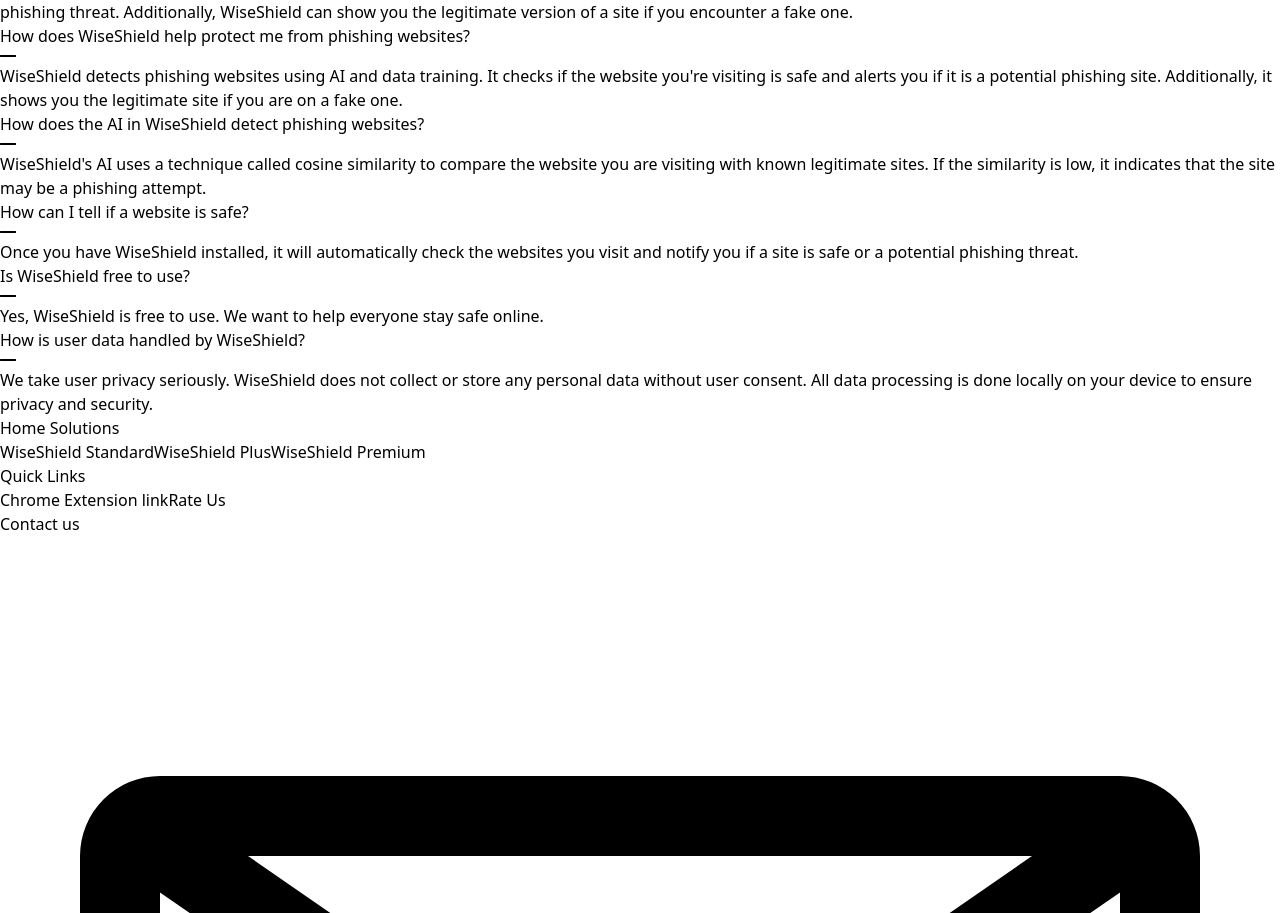
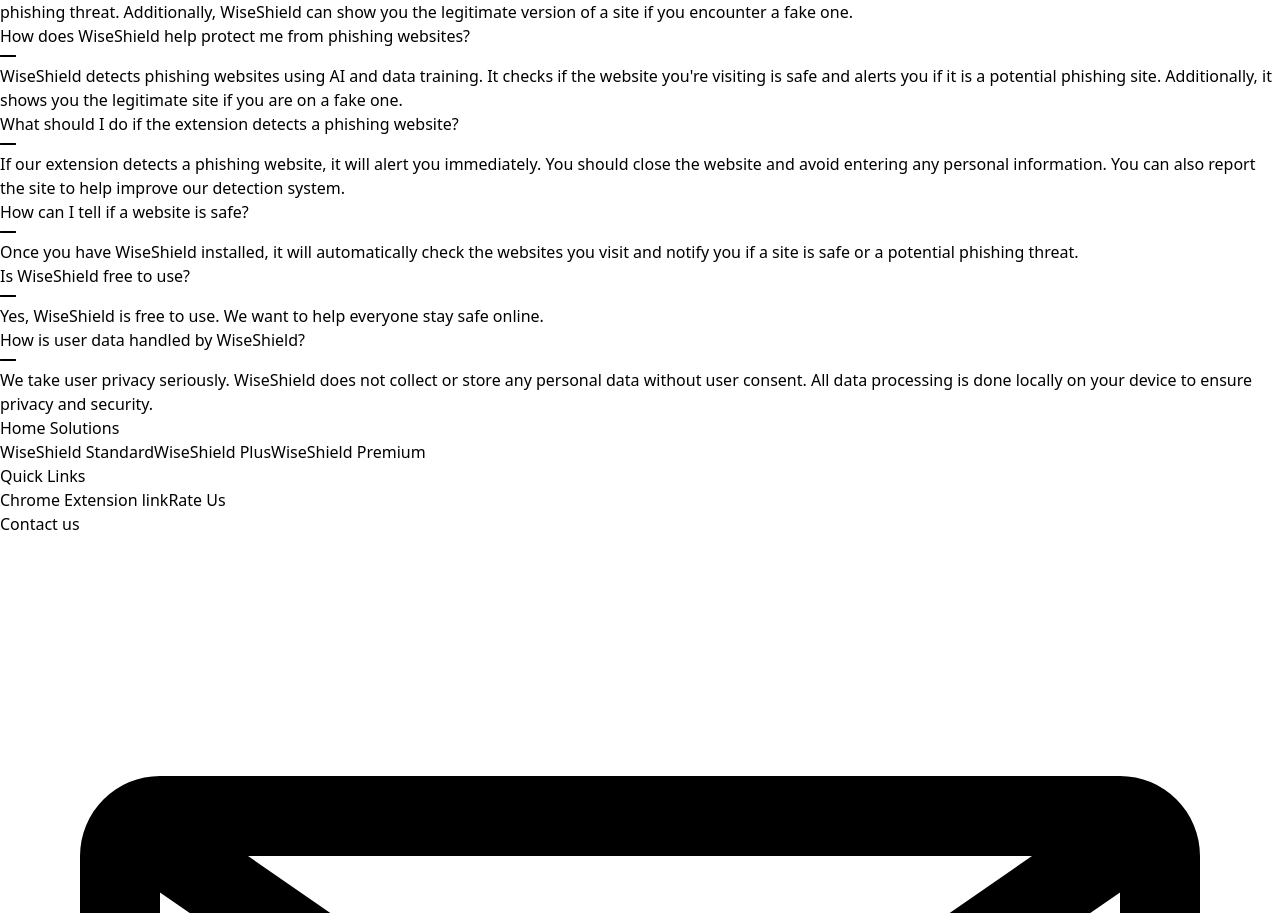
Before and after one commit to Team-ByteWise/hack4bengal, a React (Vite) app in the folder frontend/: page / in a window 1280 px wide. Shown: the part 788-1701 px from the top of the page. Built offline with nearby package versions, Linux system fonts and the light colour scheme.

Commit message:
[frontend] FAQ update

```diff
--- a/frontend/src/Component/FAQ/faq.jsx
+++ b/frontend/src/Component/FAQ/faq.jsx
@@ -24,11 +24,8 @@
               legitimate site if you are on a fake one."
         />
         <Accordion
-          title="How does the AI in WiseShield detect phishing websites?"
-          answer="WiseShield's AI uses a technique called cosine similarity to
-              compare the website you are visiting with known legitimate sites.
-              If the similarity is low, it indicates that the site may be a
-              phishing attempt."
+          title="What should I do if the extension detects a phishing website?"
+          answer="If our extension detects a phishing website, it will alert you immediately. You should close the website and avoid entering any personal information. You can also report the site to help improve our detection system."
         />
         <Accordion
           title="How can I tell if a website is safe?"
```
